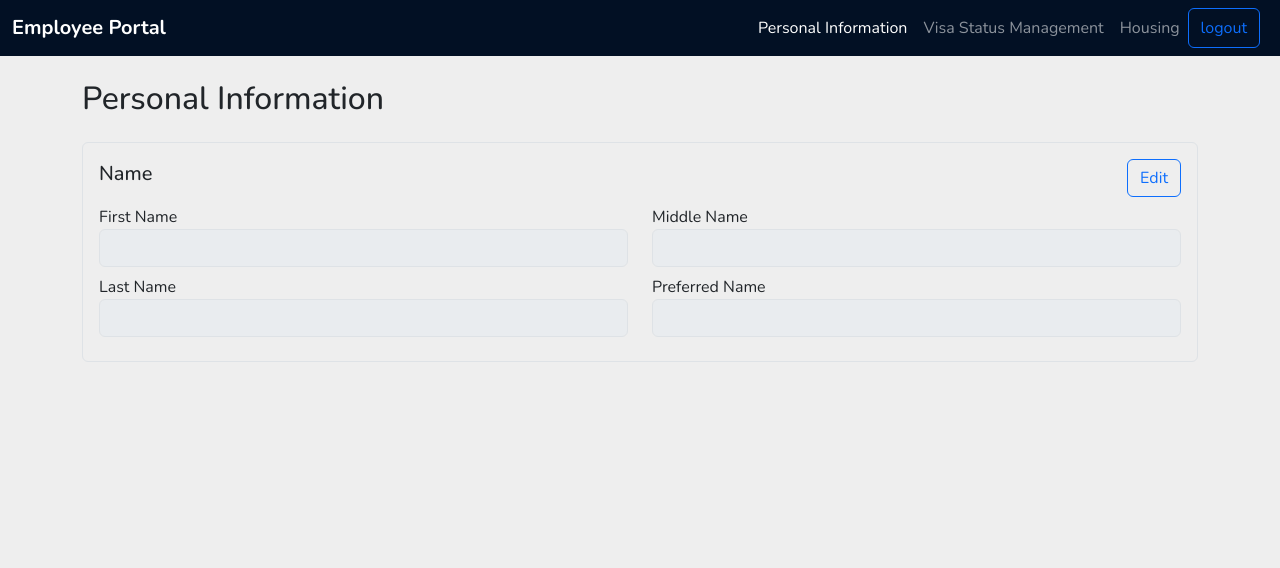
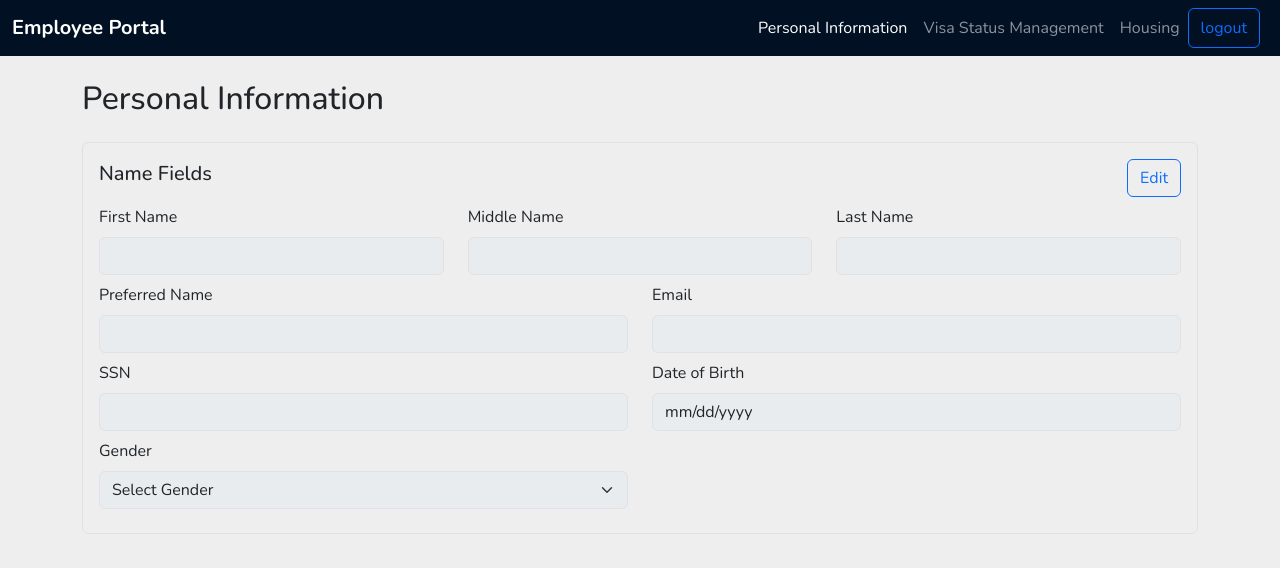
Before and after one commit to Annezhang673/Employee-Management-Portal, a React (Create React App) app in the folder frontend/: page /app/profile in a window 1280 px wide. Shown: the top 568 px of the page. Built offline with nearby package versions, Linux system fonts and the light colour scheme; no server answers; sample sign-in values are in the browser's storage.

Commit message:
Saving current process

```diff
--- a/frontend/src/components/profilePage/sections/ProfileNameSection.tsx
+++ b/frontend/src/components/profilePage/sections/ProfileNameSection.tsx
@@ -28,6 +28,9 @@ export default function ProfileNameSection({
         middleName: form.middleName,
         preferredName: form.preferredName,
         email: form.email,
+        ssn: form.ssn,
+        dob: form.dob,
+        gender: form.gender,
       });
       toast.success("Name section saved successfully!");
       setIsEditing(false);
@@ -44,15 +47,15 @@ export default function ProfileNameSection({
 
   return (
     <EditableSection
-      title="Name"
+      title="Name Fields"
       isEditing={isEditing}
       setIsEditing={setIsEditing}
       onSave={handleSave}
       onCancel={handleCancel}
     >
       <div className="row">
-        <div className="col-md-6 mb-2">
-          <label>First Name</label>
+        <div className="col-md-4 mb-2">
+          <label className="form-label">First Name</label>
           <input
             className="form-control"
             disabled={!isEditing}
@@ -60,8 +63,8 @@ export default function ProfileNameSection({
             onChange={(e) => setForm({ ...form, firstName: e.target.value })}
           />
         </div>
-        <div className="col-md-6 mb-2">
-          <label>Middle Name</label>
+        <div className="col-md-4 mb-2">
+          <label className="form-label">Middle Name</label>
           <input
             className="form-control"
             disabled={!isEditing}
@@ -69,8 +72,8 @@ export default function ProfileNameSection({
             onChange={(e) => setForm({ ...form, middleName: e.target.value })}
           />
         </div>
-        <div className="col-md-6 mb-2">
-          <label>Last Name</label>
+        <div className="col-md-4 mb-2">
+          <label className="form-label">Last Name</label>
           <input
             className="form-control"
             disabled={!isEditing}
@@ -79,7 +82,7 @@ export default function ProfileNameSection({
           />
         </div>
         <div className="col-md-6 mb-2">
-          <label>Preferred Name</label>
+          <label className="form-label">Preferred Name</label>
           <input
             className="form-control"
             disabled={!isEditing}
@@ -89,6 +92,53 @@ export default function ProfileNameSection({
             }
           />
         </div>
+        <div className="col-md-6 mb-2">
+          <label className="form-label">Email</label>
+          <input
+            className="form-control"
+            disabled={!isEditing}
+            value={form.email || ""}
+            pattern="^[a-zA-Z0-9._%+-]+@[a-zA-Z0-9.-]+\.[a-zA-Z]{2,}$"
+            title="Please enter a valid email address"
+            onChange={(e) => setForm({ ...form, email: e.target.value })}
+          />
+        </div>
+        <div className="col-md-6 mb-2">
+          <label className="form-label">SSN</label>
+          <input
+            className="form-control"
+            disabled={!isEditing}
+            value={form.ssn || ""}
+            onChange={(e) => setForm({ ...form, ssn: e.target.value })}
+            pattern="^\d{9}$"
+            title="Please enter a valid 9-digit SSN"
+            required
+          />
+        </div>
+        <div className="col-md-6 mb-2">
+          <label className="form-label">Date of Birth</label>
+          <input
+            className="form-control"
+            disabled={!isEditing}
+            type="date"
+            value={form.dob || ""}
+            onChange={(e) => setForm({ ...form, dob: e.target.value })}
+          />
+        </div>
+        <div className="col-md-6 mb-2">
+          <label className="form-label">Gender</label>
+          <select
+            className="form-select"
+            disabled={!isEditing}
+            value={form.gender || ""}
+            onChange={(e) => setForm({ ...form, gender: e.target.value })}
+          >
+            <option value="">Select Gender</option>
+            <option value="male">Male</option>
+            <option value="female">Female</option>
+            <option value="other">Other</option>
+          </select>
+        </div>
       </div>
     </EditableSection>
   );
--- a/frontend/src/pages/LoginPage.tsx
+++ b/frontend/src/pages/LoginPage.tsx
@@ -6,7 +6,8 @@ export default function LoginPage() {
   const handleLogin = (role: string) => {
     localStorage.setItem("token", "demo-token");
     localStorage.setItem("role", role);
-    navigate("/app/dashboard");
+    // navigate("/app/dashboard"); // maybe no time for dashboard page
+    navigate("/app/profile");
   };
 
   return (
--- a/frontend/src/pages/OnboardingPage.tsx
+++ b/frontend/src/pages/OnboardingPage.tsx
@@ -11,7 +11,6 @@ import { Link, useNavigate } from "react-router-dom";
 import FilePreviewItem from "../components/onBoardingApplication/FilePreviewItem";
 import { PreviousFilePreview } from "../components/onBoardingApplication/PreviousFilePreview";
 import EmergencyContactFormList from "../components/onBoardingApplication/EmergencyContactFormList";
-
 
 // adding all file from formData
 export type EmergencyContact = {
@@ -84,7 +83,6 @@ export type UserInfo = {
   referral: Referral;
   emergencyContact: EmergencyContact[];
 };
-
 
 export default function OnboardingPage() {
   const dispatch = useDispatch<AppDispatch>();
@@ -600,7 +598,14 @@ export default function OnboardingPage() {
                   type="email"
                   className="form-control"
                   placeholder="Email"
-                  readOnly
+                  pattern="^[a-zA-Z0-9._%+-]+@[a-zA-Z0-9.-]+\.[a-zA-Z]{2,}$"
+                  title="Please enter a valid email address"
+                  value={formData.email}
+                  onChange={(e) =>
+                    setFormData({ ...formData, email: e.target.value })
+                  }
+                  required
+                  // readOnly
                 />
               </div>
 
```
